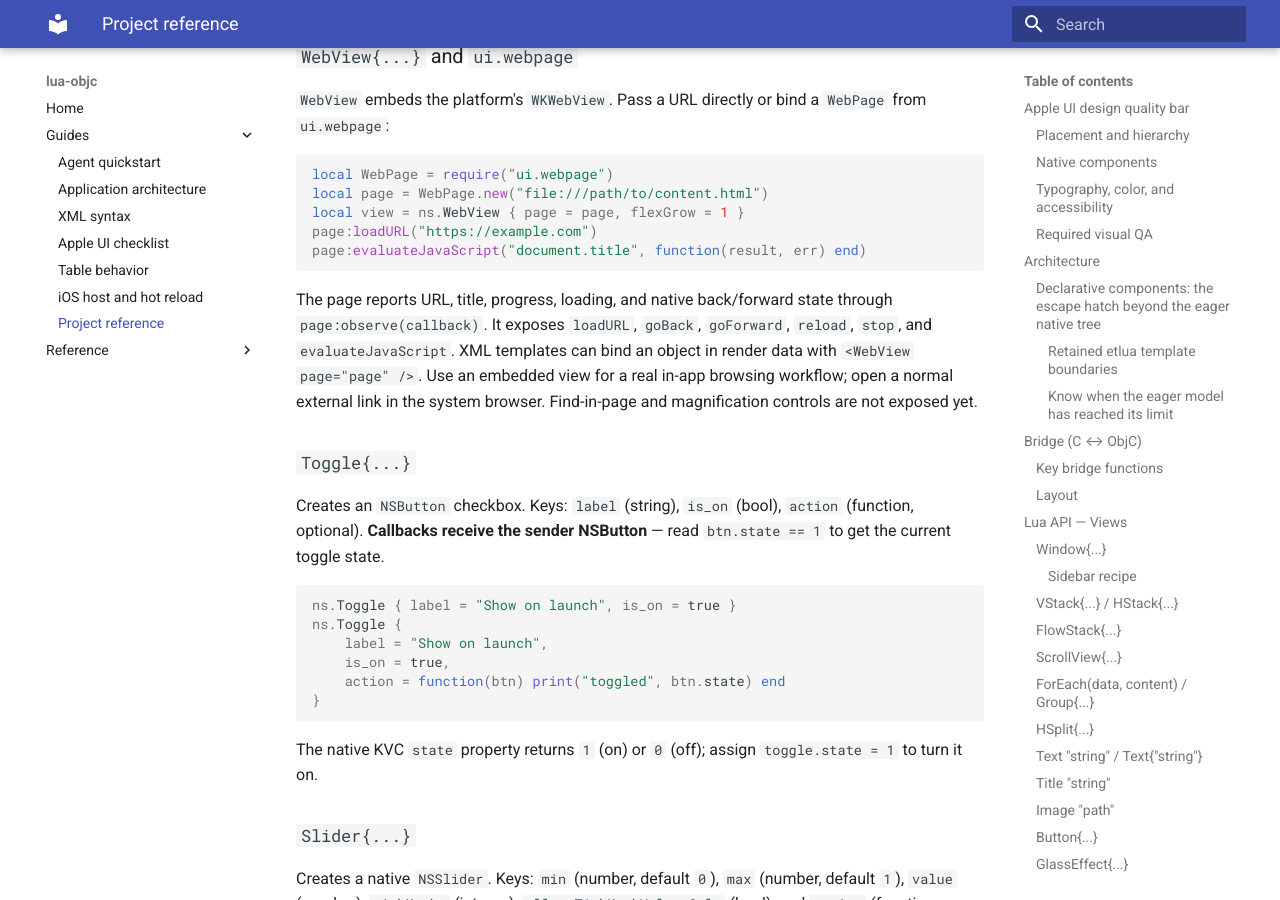
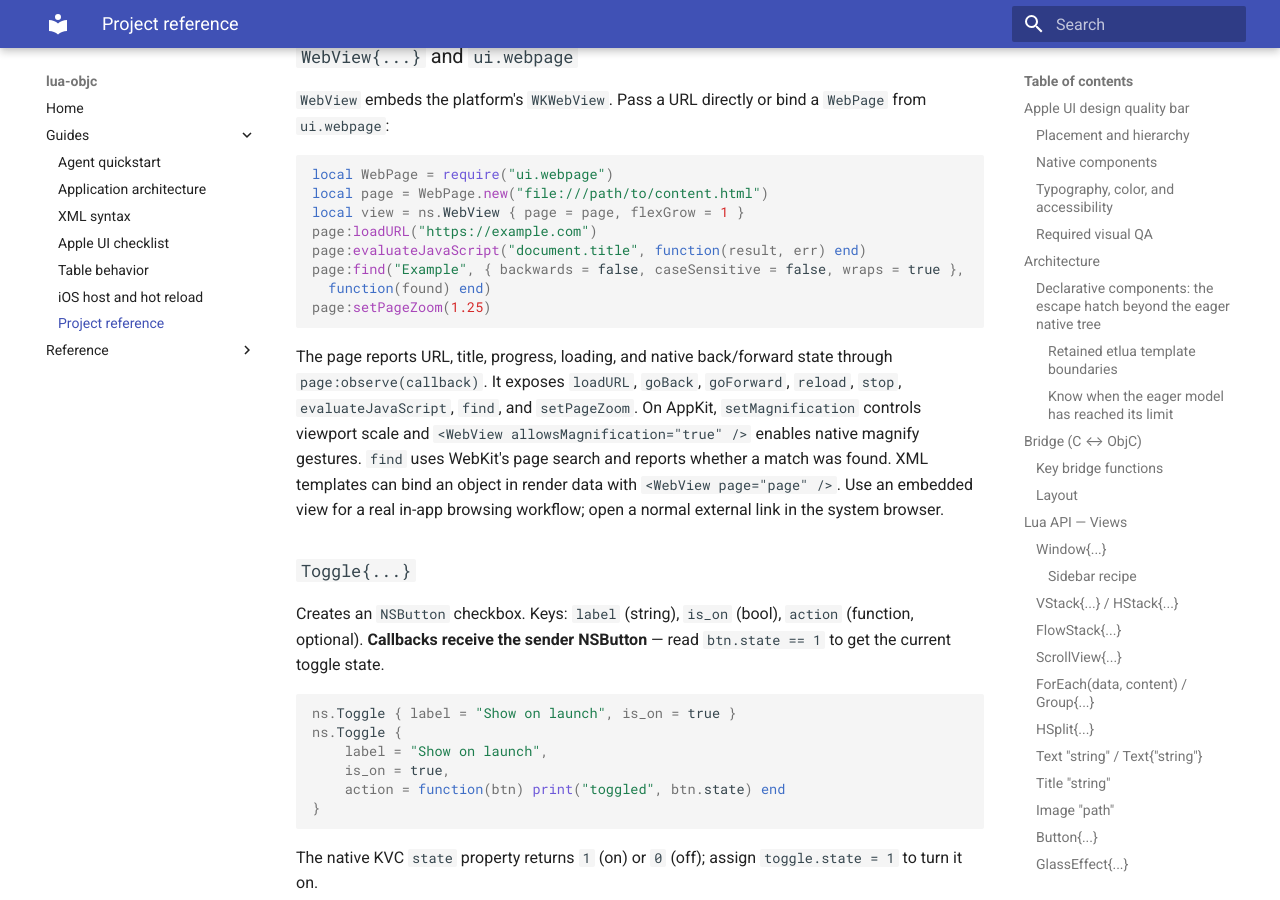
Before and after one commit to corepunch/lua-objc, an MkDocs documentation site: the page built from docs/PROJECT_REFERENCE.md, in a window 1280 px wide and 900 px high, scrolled down 16254 px. Built offline with MkDocs 1.6.1 and Material for MkDocs 9.7.7, drawn with Linux system fonts in a browser that asks for light colours.

Commit message:
Complete native WebView find and zoom controls

````diff
--- a/docs/PROJECT_REFERENCE.md
+++ b/docs/PROJECT_REFERENCE.md
@@ -709,14 +709,19 @@ local page = WebPage.new("file:///path/to/content.html")
 local view = ns.WebView { page = page, flexGrow = 1 }
 page:loadURL("https://example.com")
 page:evaluateJavaScript("document.title", function(result, err) end)
+page:find("Example", { backwards = false, caseSensitive = false, wraps = true },
+  function(found) end)
+page:setPageZoom(1.25)
 ```
 
 The page reports URL, title, progress, loading, and native back/forward state
 through `page:observe(callback)`. It exposes `loadURL`, `goBack`, `goForward`,
-`reload`, `stop`, and `evaluateJavaScript`. XML templates can bind an object in
+`reload`, `stop`, `evaluateJavaScript`, `find`, and `setPageZoom`. On AppKit,
+`setMagnification` controls viewport scale and `<WebView
+allowsMagnification="true" />` enables native magnify gestures. `find` uses
+WebKit's page search and reports whether a match was found. XML templates can bind an object in
 render data with `<WebView page="page" />`. Use an embedded view for a real
 in-app browsing workflow; open a normal external link in the system browser.
-Find-in-page and magnification controls are not exposed yet.
 
 ### `Toggle{...}`
 
````
Also changed, not shown: skills/lua-native-apps/references/vocabulary.md (+1 -1 lines), 9 other files.
